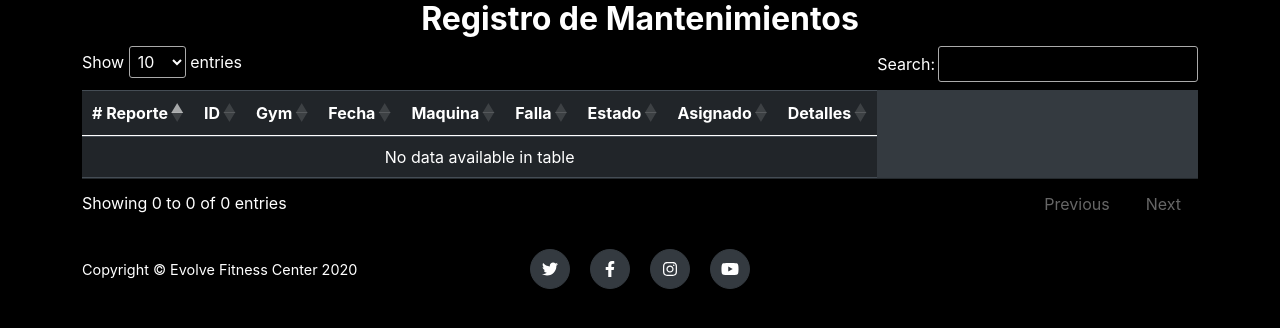
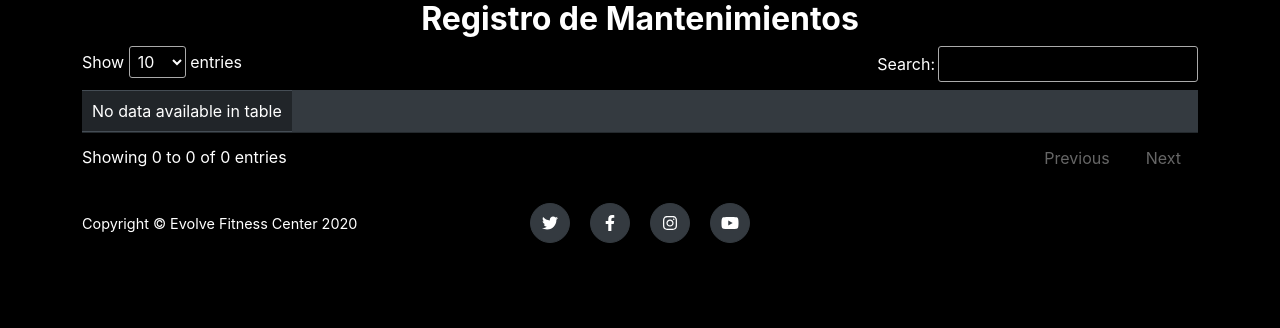
Before and after one commit to Famvazpom/evolvefitness, a Django app: template templates/mantto/reportes/reporte_list.html in a window 1280 px wide. Shown: the part 113-441 px from the top of the page. Run offline with Django 3.2, Linux system fonts and the light colour scheme; the template is opened without the code that fills it, so the values that code supplies are empty; some libraries are stand-ins or nearby versions.

Commit message:
Se esconde el header de la tabla de reportes

```diff
--- a/templates/mantto/reportes/reporte_list.html
+++ b/templates/mantto/reportes/reporte_list.html
@@ -10,8 +10,7 @@
         <h2 class='text-center'>Registro de Mantenimientos</h2>
         <div class='row'>
             <table id="reporteTable" class="table table-dark table-hover table-responsive">
-                <thead>
-                    <tr>
+                <thead class='d-none'>
                     <th class='d-none d-lg-table-cell'> # Reporte </th>
                     <th>ID</th>
                     <th>Gym</th>
@@ -21,7 +20,6 @@
                     <th>Estado</th>
                     <th class='d-none d-lg-table-cell'>Asignado</th>
                     <th>Detalles</th>
-                    </tr>
                 </thead>
                 <tbody>
                     {% for reporte in reportes %}
```
Lines whose indentation alone changed are shown as unchanged.
